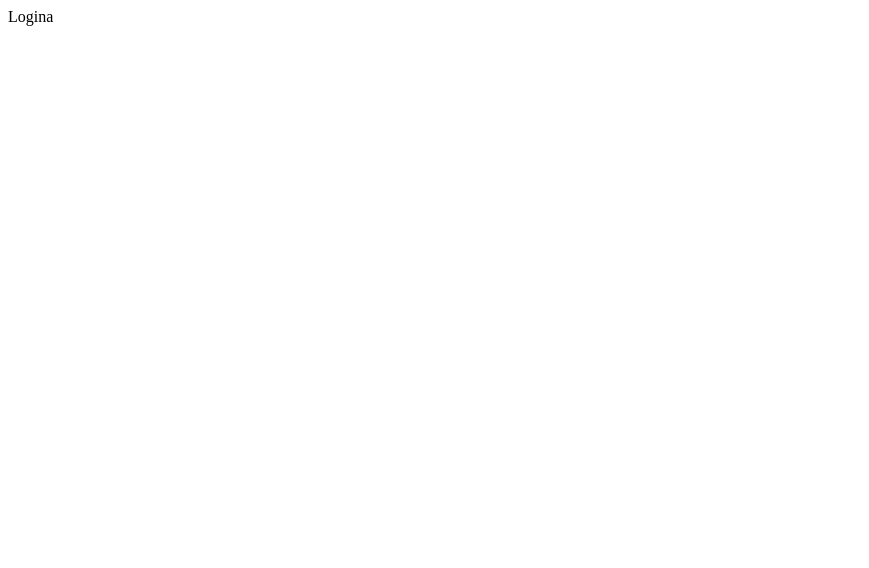
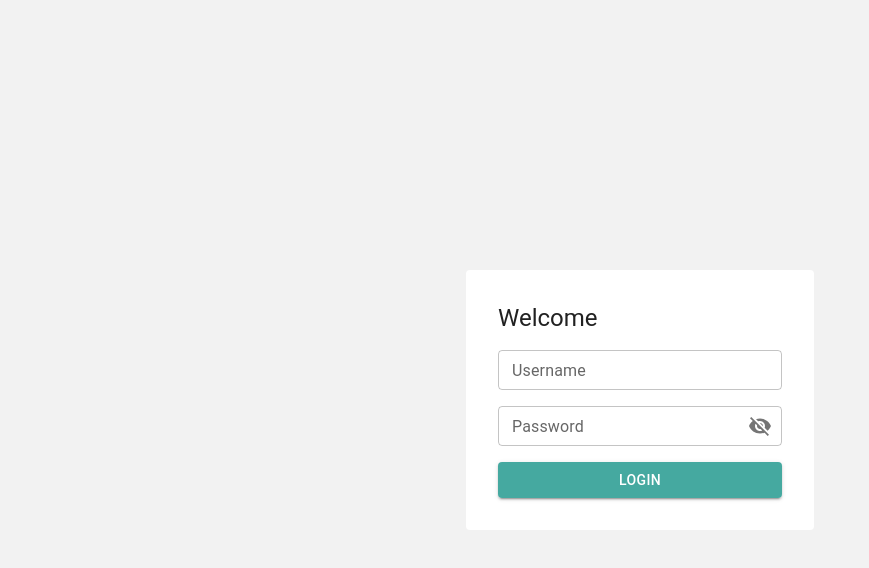
Before and after one commit to lenhattan2313/fe-revamp, a React (Vite) app: page /login in a window 1280 px wide. Shown: the top 568 px of the page, without its empty margins (0-869 px from the left). Built offline with nearby package versions, Linux system fonts and the light colour scheme.

Commit message:
feat(ui): add common component button, input and create static UI for login page

```diff
--- a/package.json
+++ b/package.json
@@ -20,10 +20,12 @@
   "dependencies": {
     "@emotion/react": "^11.11.3",
     "@emotion/styled": "^11.11.0",
+    "@mui/icons-material": "^5.15.2",
     "@mui/material": "^5.15.2",
     "react": "^18.2.0",
     "react-dom": "^18.2.0",
     "react-router-dom": "^6.21.1",
+    "vite-tsconfig-paths": "^4.2.3",
     "zustand": "^4.4.7"
   },
   "devDependencies": {
--- a/src/App.tsx
+++ b/src/App.tsx
@@ -1,12 +1,18 @@
 import { RouterProvider } from 'react-router-dom';
 import { router } from './routes/router';
 import { Suspense } from 'react';
+import { ThemeProvider } from '@emotion/react';
+import { CssBaseline } from '@mui/material';
+import theme from './utils/theme';
 
 function App() {
   return (
-    <Suspense fallback={'fallback'}>
-      <RouterProvider router={router} />
-    </Suspense>
+    <ThemeProvider theme={theme}>
+      <CssBaseline />
+      <Suspense fallback={'fallback'}>
+        <RouterProvider router={router} />
+      </Suspense>
+    </ThemeProvider>
   );
 }
 
--- /dev/null
+++ b/src/components/Button/Button.tsx
@@ -0,0 +1,21 @@
+import {
+  Button as ButtonMui,
+  ButtonProps as ButtonMuiProps,
+  CircularProgress,
+} from '@mui/material';
+type Props = ButtonMuiProps & { loading?: boolean; label: string };
+
+export const Button = ({ loading = false, label, ...rest }: Props) => {
+  return (
+    <ButtonMui {...rest} disabled={loading || rest.disabled}>
+      {loading && (
+        <CircularProgress
+          size={24}
+          color="inherit"
+          sx={{ position: 'absolute' }}
+        />
+      )}
+      {label}
+    </ButtonMui>
+  );
+};
--- /dev/null
+++ b/src/components/Input/Input.tsx
@@ -0,0 +1,7 @@
+import { TextField, TextFieldProps } from '@mui/material';
+
+type Props = TextFieldProps;
+
+export const Input = ({ size = 'small', ...rest }: Props) => {
+  return <TextField {...rest} fullWidth size={size} />;
+};
--- a/src/components/Root/Root.tsx
+++ b/src/components/Root/Root.tsx
@@ -1,6 +1,6 @@
 import { Outlet } from 'react-router-dom';
 
-const Root = () => {
+export const Root = () => {
   return (
     <div>
       <h1>header</h1>
@@ -9,5 +9,3 @@ const Root = () => {
     </div>
   );
 };
-
-export default Root;
--- /dev/null
+++ b/src/components/index.ts
@@ -0,0 +1,3 @@
+export { Root } from './Root/Root';
+export { Input } from './Input/Input';
+export { Button } from './Button/Button';
--- a/src/pages/Login/pages/Login.tsx
+++ b/src/pages/Login/pages/Login.tsx
@@ -1,5 +1,59 @@
+import { Button, Input } from '@/components';
+import { Visibility, VisibilityOff } from '@mui/icons-material';
+import {
+  Box,
+  IconButton,
+  InputAdornment,
+  Typography,
+  useTheme,
+} from '@mui/material';
+import { useState } from 'react';
 const Login = () => {
-  return <div>Logina</div>;
+  const theme = useTheme();
+  const [showPassword, setShowPassword] = useState(false);
+  function handleShowPassword() {
+    setShowPassword((pre) => !pre);
+  }
+  return (
+    <Box
+      sx={{
+        height: '100vh',
+        display: 'flex',
+        justifyContent: 'center',
+        alignItems: 'center',
+        background: theme.palette.background.default,
+      }}
+    >
+      <Box
+        sx={{
+          padding: 4,
+          background: theme.palette.background.paper,
+          borderRadius: 1,
+          boxShadow: 0.5,
+          display: 'flex',
+          flexDirection: 'column',
+          gap: 2,
+        }}
+      >
+        <Typography variant="h5">Welcome</Typography>
+        <Input label="Username" />
+        <Input
+          label="Password"
+          type={showPassword ? 'text' : 'password'}
+          InputProps={{
+            endAdornment: (
+              <InputAdornment position="end">
+                <IconButton onClick={handleShowPassword} edge="end">
+                  {showPassword ? <Visibility /> : <VisibilityOff />}
+                </IconButton>
+              </InputAdornment>
+            ),
+          }}
+        />
+        <Button label="LOGIN" variant="contained" />
+      </Box>
+    </Box>
+  );
 };
 
 export default Login;
--- a/src/routes/router.tsx
+++ b/src/routes/router.tsx
@@ -2,8 +2,8 @@ import { createBrowserRouter } from 'react-router-dom';
 import { HomePage } from '../pages/Home/pages';
 import { LoginPage } from '../pages/Login/pages';
 import { ErrorPage } from '../pages/Error/ErrorPage';
-import Root from '../components/Root/Root';
 import PrivateRoute from './PrivateRoute';
+import { Root } from '@/components';
 export const router = createBrowserRouter([
   {
     path: '/',
--- /dev/null
+++ b/src/utils/theme.tsx
@@ -0,0 +1,19 @@
+import { createTheme } from '@mui/material/styles';
+import { red } from '@mui/material/colors';
+
+const theme = createTheme({
+  palette: {
+    primary: {
+      main: '#1d968bd1',
+    },
+    secondary: {
+      main: '#19857b',
+    },
+    error: {
+      main: red.A400,
+    },
+    background: { default: '#f2f2f2' },
+  },
+});
+
+export default theme;
--- a/vite.config.ts
+++ b/vite.config.ts
@@ -1,7 +1,8 @@
 import { defineConfig } from 'vite';
 import react from '@vitejs/plugin-react-swc';
+import tsconfigPaths from 'vite-tsconfig-paths';
 
 // https://vitejs.dev/config/
 export default defineConfig({
-  plugins: [react()],
+  plugins: [react(), tsconfigPaths()],
 });
```
Also changed, not shown: tsconfig.json (+6 -1 lines), 1 other file (tests, documents, lock files or other folders).
